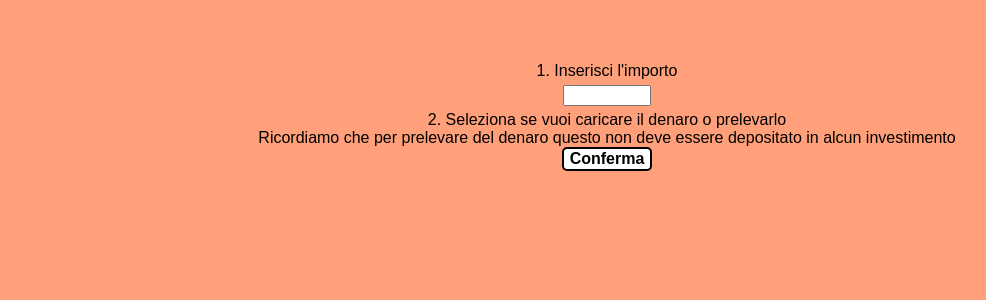
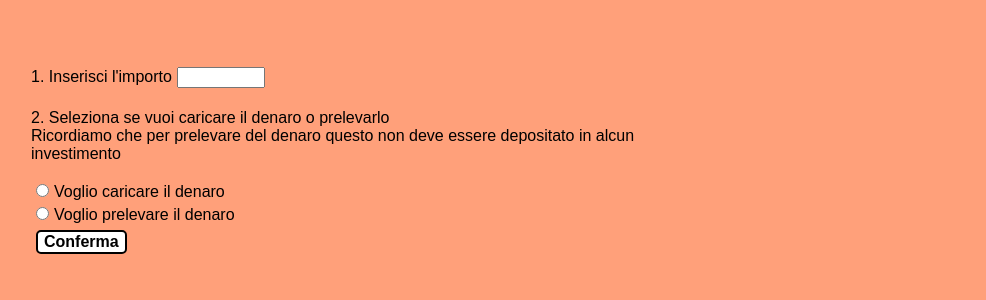
Before and after one commit to andrearoota/SoftwareEngineeringProject, a React (Create React App) app in the folder frontend/: page /app/money in a window 1280 px wide. Shown: the top 300 px of the page, without its empty margins (33-1019 px from the left). Built offline with nearby package versions, Linux system fonts and the light colour scheme; the HTML template or start-up script is replaced by a standard one.

Commit message:
Implementato il processo di login con un server temporaneo

```diff
--- a/frontend/src/App.js
+++ b/frontend/src/App.js
@@ -1,5 +1,5 @@
 import React from 'react';
-import { BrowserRouter, Navigate, Route, Routes } from 'react-router-dom';
+import { Navigate, Route, Routes } from 'react-router-dom';
 import LoginPage from './pages/Loginpage';
 import SigninPage from './pages/SigninPage';
 import AnalyticsPage from './pages/AnalyticsPage';
@@ -19,14 +19,29 @@ class App extends React.Component {
     }
     this.gestoreLogin=this.gestoreLogin.bind(this);
     this.gestoreSignin=this.gestoreSignin.bind(this);
-    this.gestoreSoldi=this.gestoreSoldi.bind(this);
+    this.logout=this.logout.bind(this);
+  }
+
+  logout(){
+    this.setState({logged:false,});
   }
 
   gestoreLogin(event) {
     event.preventDefault();
-    if(document.getElementById('CF').value === 'admin' && document.getElementById('PW').value === 'admin'){
+    /* if(document.getElementById('CF').value === 'admin' && document.getElementById('PW').value === 'admin'){
       this.setState({logged:true,});
-    }
+    } */
+    fetch('https://portafoglio-c87fe-default-rtdb.firebaseio.com/utenti.json')
+    .then((response)=>{ return response.json(); })
+    .then( (data) =>{
+      for (const i in data){
+        if(data[i].cf == document.getElementById('CF').value && data[i].password == document.getElementById('PW').value) {
+          this.setState({logged:true,});
+          return;
+        }
+      }
+      return alert("Username o password errati");
+    } );
   }
 
   gestoreSignin(event) {
@@ -59,7 +74,7 @@ class App extends React.Component {
       <Routes>
         <Route exact path='/' element={<LandingPage />} />
         <Route exact path='/login' element={
-          this.state.logged ? <Navigate to='/app/analytics' replace /> : <LoginPage onLogin={this.gestoreLogin}/>
+          this.state.logged ? <Navigate to='/app/analytics' replace /> : <LoginPage onLogin={this.gestoreLogin} onLogout={this.logout} />
         } />
         <Route exact path='/sign-in' element={ <SigninPage onSignin={this.gestoreSignin}/> }/>
         <Route path='/app' element={this.state.logged ? <Navigate replace to='/login' /> : null} />
--- a/frontend/src/pages/Loginpage.js
+++ b/frontend/src/pages/Loginpage.js
@@ -1,10 +1,14 @@
 import React from "react";
-import { Link, Navigate } from "react-router-dom";
+import { Link } from "react-router-dom";
 import classes from './LoginPage.module.css';
 
 class LoginPage extends React.Component {
     constructor(props){
         super(props);
+    }
+
+    componentDidMount(){
+        this.props.onLogout();
     }
 
     render(){
--- a/frontend/src/pages/MoneyPage.js
+++ b/frontend/src/pages/MoneyPage.js
@@ -10,12 +10,12 @@ class MoneyPage extends React.Component{
         return <div>
             <button onClick={this.props.apriMenu} className='menu'><i className='fas fa-bars'/></button>
             <form id="money" className={classes.spotlight} onSubmit={this.props.onTransaction}>
-                1. Inserisci l'importo<br />
+                1. Inserisci l'importo
                 <input type='number' default='100' min='1' max='100000' />
-                <br />2. Seleziona se vuoi caricare il denaro o prelevarlo<br />
-                Ricordiamo che per prelevare del denaro questo non deve essere depositato in alcun investimento <br />
-                {/* <input type="radio">Voglio caricare il denaro</input> ////vedi w3s
-                <input type="radio">Voglio prelevare il denaro</input> */}
+                <p>2. Seleziona se vuoi caricare il denaro o prelevarlo<br />
+                Ricordiamo che per prelevare del denaro questo non deve essere depositato in alcun investimento</p>
+                <input type="radio" name='movement' />Voglio caricare il denaro <br />
+                <input type="radio" name='movement' />Voglio prelevare il denaro <br />
                 <button type="submit" className={classes.go}>Conferma</button>
             </form>
         </div>;
--- a/frontend/src/pages/MoneyPage.module.css
+++ b/frontend/src/pages/MoneyPage.module.css
@@ -3,8 +3,9 @@ body{
 }
 
 .spotlight{
-    width: 100%;
-    text-align: center;
+    width: 50%;
+    margin-left: 5%;
+    text-align: left;
     margin-top: 40px;
     font-family: Arial, Helvetica, sans-serif;
 }
@@ -29,4 +30,5 @@ input{
     font-family: Arial, Helvetica, sans-serif;
     border-radius: 5px;
     font-weight: bold;
+    margin: 5px;
 }
```
